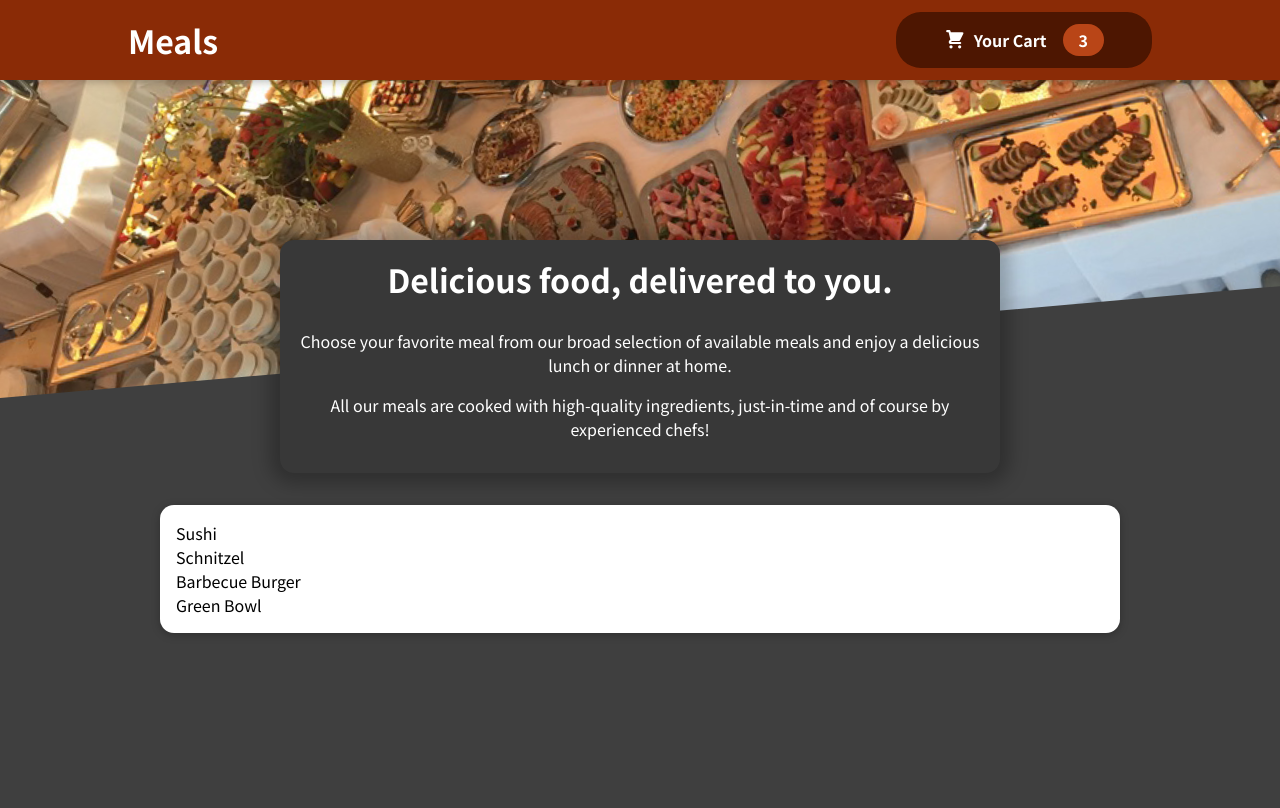
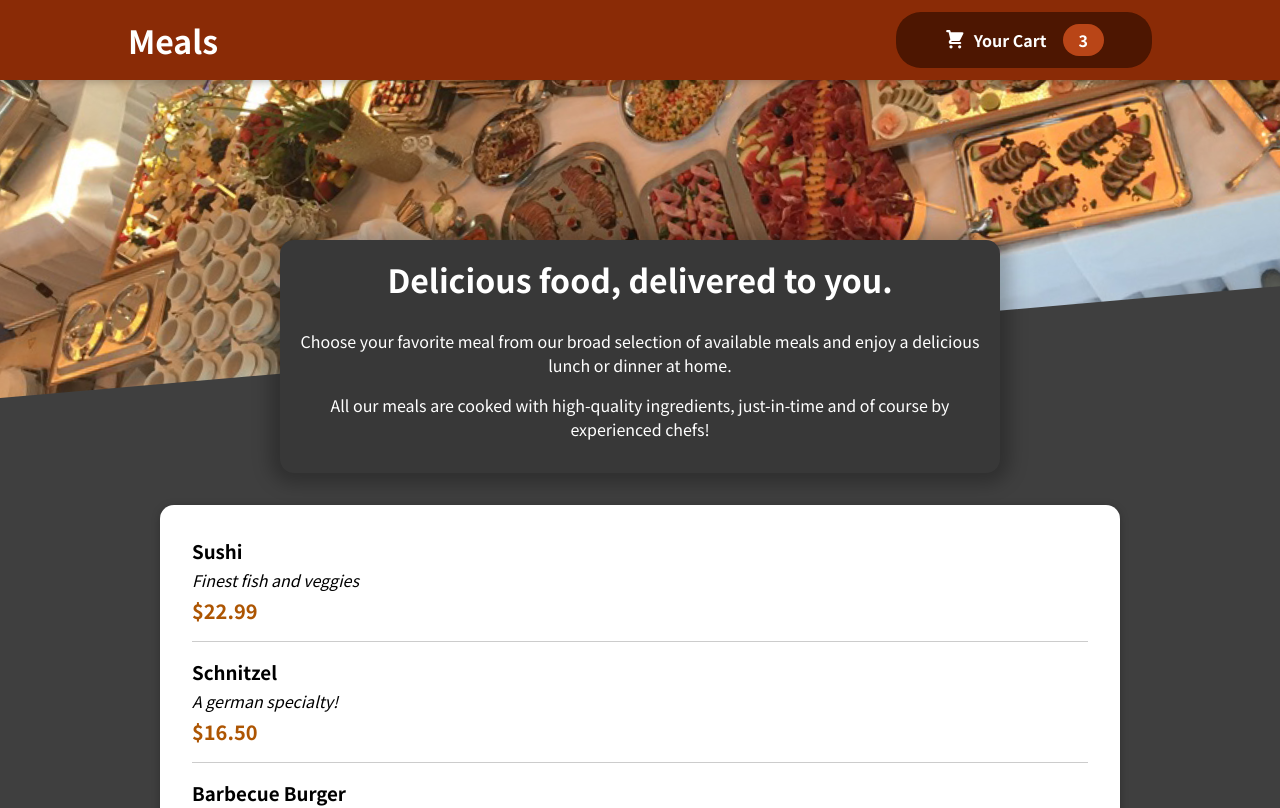
Before and after one commit to ZarifHosen/Food-app-with-React, a React (Create React App) app: page / in a window 1280 px wide. Shown: the top 808 px of the page. Built offline with nearby package versions, Linux system fonts and the light colour scheme.

Commit message:
changed and fixed

```diff
--- a/src/components/Meals/AvailableMeals.js
+++ b/src/components/Meals/AvailableMeals.js
@@ -1,5 +1,6 @@
 import Card from '../UI/Card';
 import classes from './AvaiableMeals.module.css';
+import MealsItem from './MealsItem/MealsItem';
 
 const DUMMY_MEALS = [
     {
@@ -29,7 +30,14 @@
 ];
 
 const AvailableMeals = () => {
-    const mealsList = DUMMY_MEALS.map(meal => <li>{meal.name}</li>);
+    const mealsList = DUMMY_MEALS.map(meal =>
+        <MealsItem
+            key={meal.id}
+            name={meal.name}
+            description={meal.description}
+            price={meal.price}
+        />
+    );
 
     return <section className={classes.meals}>
         <Card>
--- /dev/null
+++ b/src/components/Meals/MealsItem/MealsItem.js
@@ -0,0 +1,17 @@
+import classes from './MealsItem.module.css';
+
+const MealsItem = props => {
+
+    const price = `$${props.price.toFixed(2)}`;
+
+    return <li className={classes.meal}>
+        <div>
+            <h3>{props.name}</h3>
+            <div className={classes.description}>{props.description}</div>
+            <div className={classes.price}>{price}</div>
+        </div>
+        <div></div>
+    </li>
+}
+
+export default MealsItem
--- /dev/null
+++ b/src/components/Meals/MealsItem/MealsItem.module.css
@@ -0,0 +1,22 @@
+.meal {
+    display: flex;
+    justify-content: space-between;
+    margin: 1rem;
+    padding-bottom: 1rem;
+    border-bottom: 1px solid #ccc;
+}
+
+.meal h3 {
+    margin: 0 0 0.25rem 0;
+}
+
+.description {
+    font-style: italic;
+}
+
+.price {
+    margin-top: 0.25rem;
+    font-weight: bold;
+    color: #ad5502;
+    font-size: 1.25rem;
+}
```
Also changed, not shown: src/components/Meals/MealsItem/MealsItemForm.js (added).
